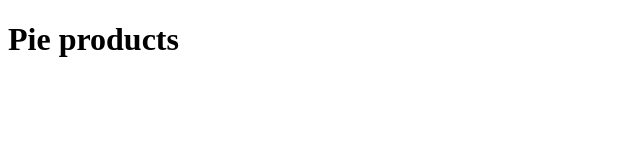
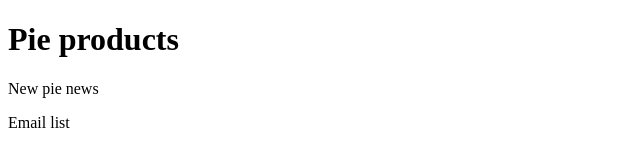
Before and after one commit to DavidBanksTech/PieDemo, a plain HTML site: page Index.html in a window 1280 px wide. Shown: the whole page, without its empty margins (0-640 px from the left). Drawn offline with Linux system fonts and the light colour scheme.

Commit message:
New email list
email list

```diff
--- a/Index.html
+++ b/Index.html
@@ -6,5 +6,9 @@
 </head>
 <body>
 <h1>Pie products</h1>
+
+    <span>New pie news</span>
+
+    <p>Email list</p>
 </body>
 </html>
```
